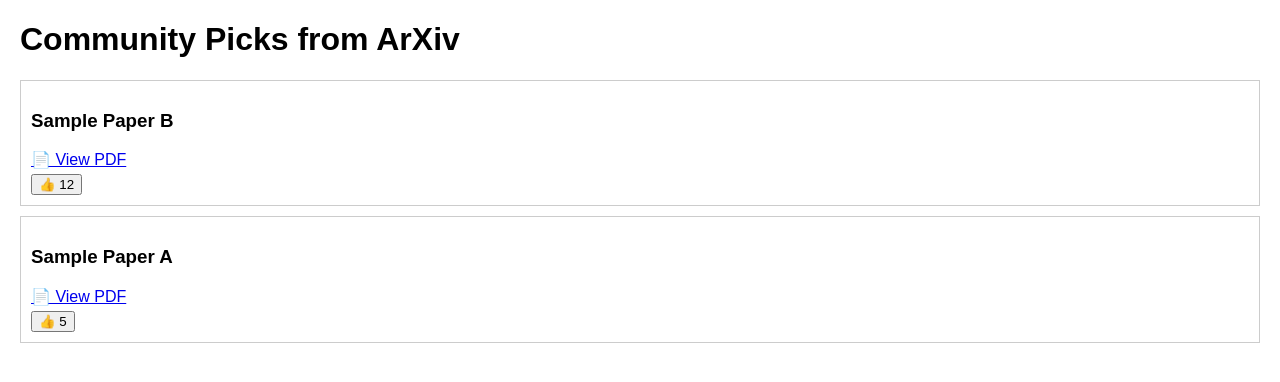
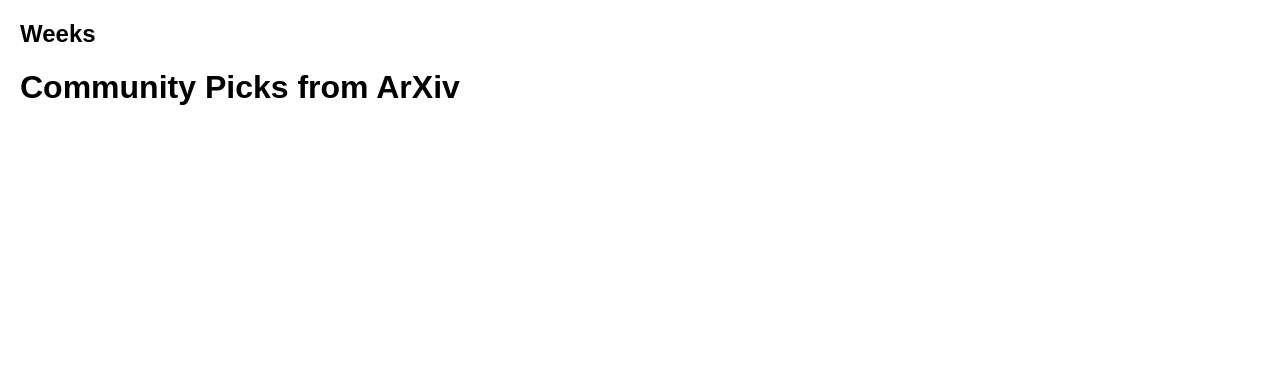
Before and after one commit to testacc008/Arxiv-Discovery-Layer, a plain HTML site: page index.html in a window 1280 px wide. Drawn offline with Linux system fonts and the light colour scheme.

Commit message:
Update title and restructure HTML layout

```diff
--- a/index.html
+++ b/index.html
@@ -1,12 +1,23 @@
 <!DOCTYPE html>
 <html>
 <head>
-  <title>ArXiv Social Feed</title>
+  <title>ArXiv Discovery Layer</title>
   <link rel="stylesheet" href="style.css">
 </head>
 <body>
-  <h1>Community Picks from ArXiv</h1>
-  <div id="feed"></div>
+  <div class="container">
+    <!-- Sidebar -->
+    <div class="sidebar">
+      <h2>Weeks</h2>
+      <ul id="week-list"></ul>
+    </div>
+
+    <!-- Main Feed -->
+    <div class="feed">
+      <h1>Community Picks from ArXiv</h1>
+      <div id="papers"></div>
+    </div>
+  </div>
   <script src="script.js"></script>
 </body>
 </html>
```
